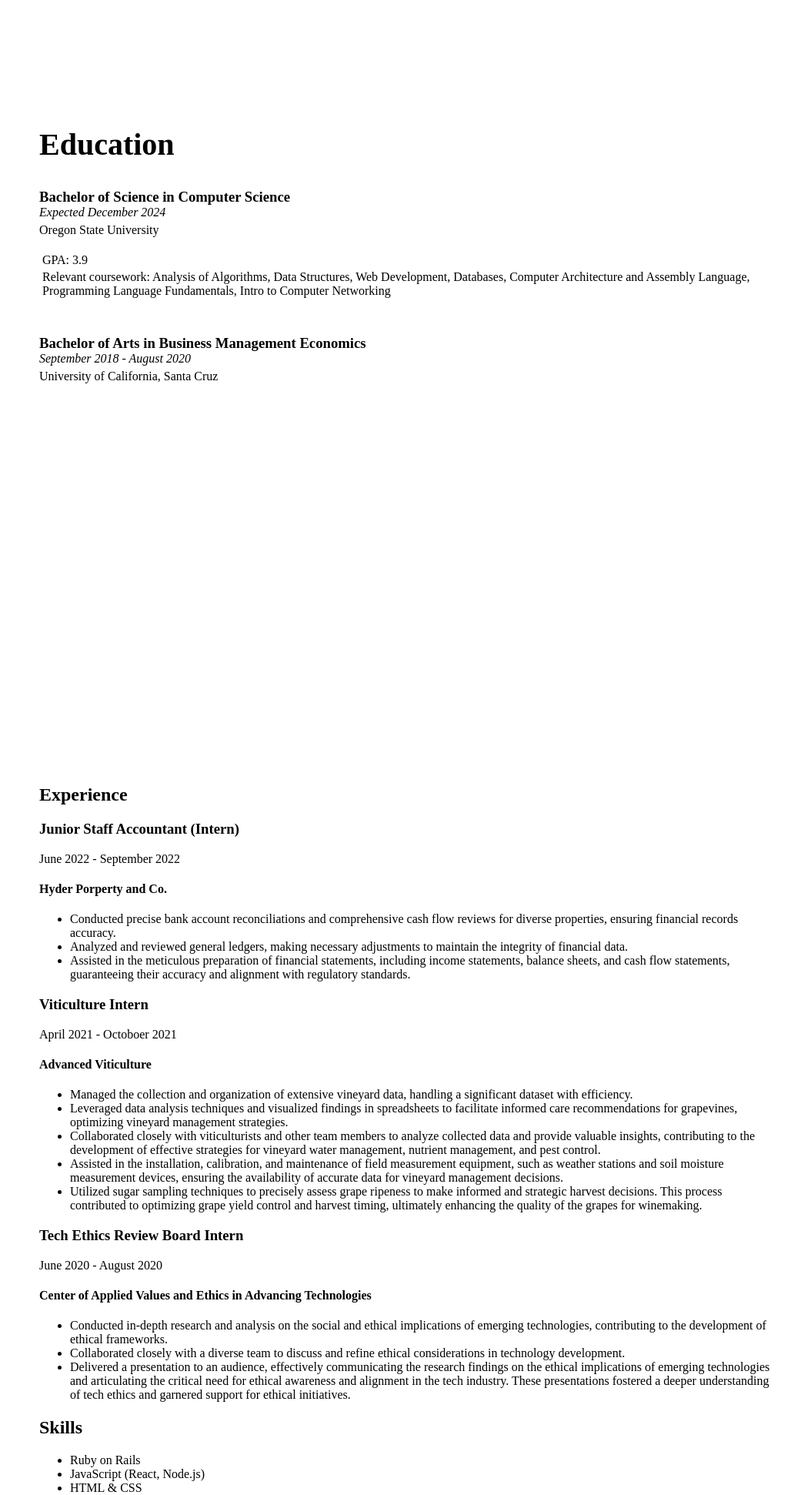
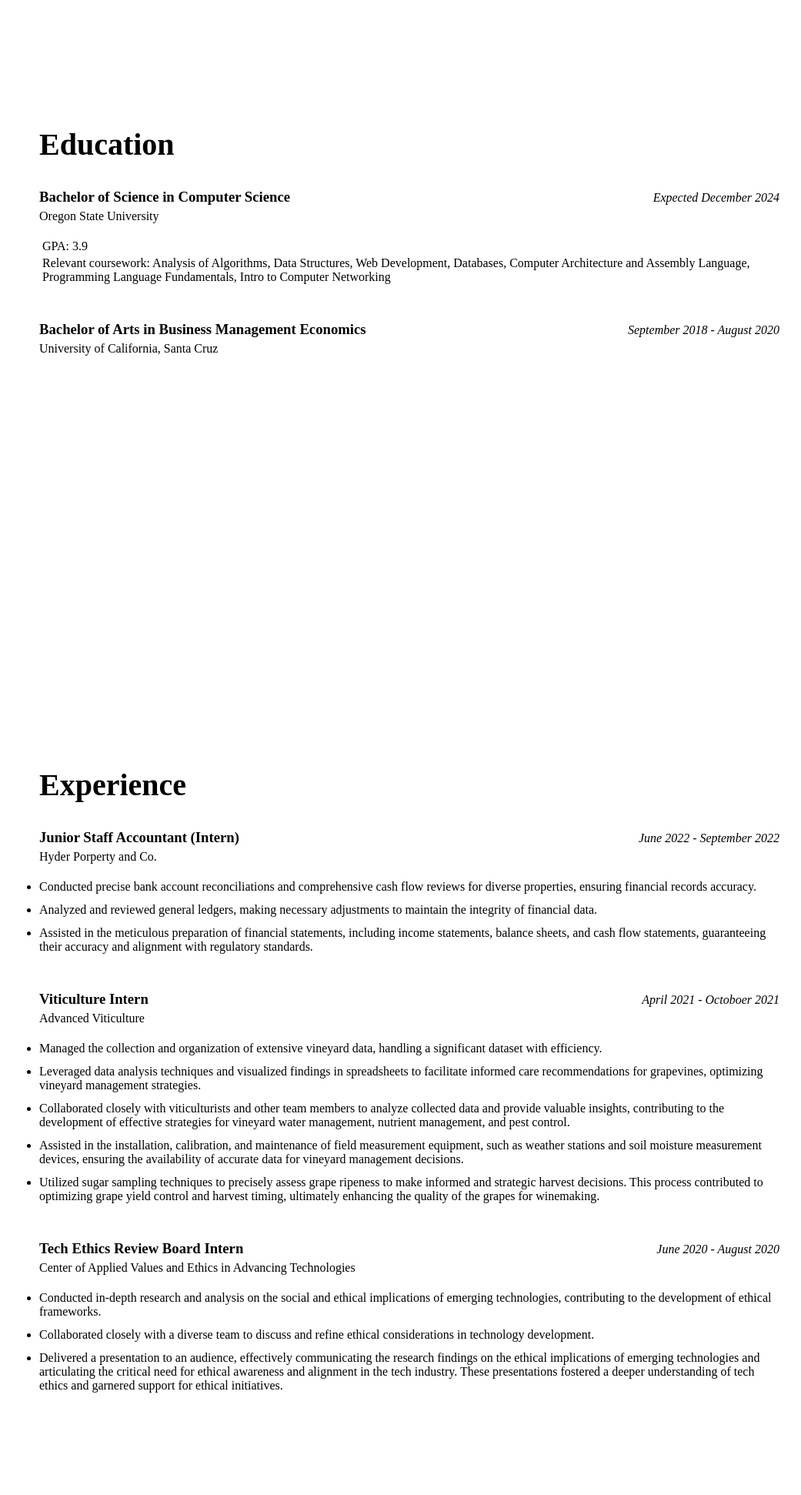
Before and after one commit to Jon-H03/portfolio, a Rails app: page / in a window 1280 px wide. Shown: the part 2133-4075 px from the top of the page at 77% size, without its empty margins (239-1280 px from the left). Run offline with Rails 7, Linux system fonts and the light colour scheme; data comes from the database, SQL or seed files in the repository; style sheets or scripts are compiled from the project's sources; some libraries are stand-ins or nearby versions.

Commit message:
Add Styling for education and experience

```diff
--- a/app/assets/stylesheets/styles.scss
+++ b/app/assets/stylesheets/styles.scss
@@ -176,14 +176,14 @@
 }
 
 #education li:first-of-type {
-  padding-bottom: 1.5em; /* Additional padding for the first degree */
+  padding-bottom: 1.5em;
 }
 
 #education li:last-of-type {
-  padding-bottom: 30em; /* A lot more padding for the last degree */
+  padding-bottom: 30em;
 }
 
-.degree-container {
+.degree {
   display: flex;
   justify-content: space-between;
   align-items: baseline;
@@ -211,9 +211,54 @@
   margin: .25em;
 }
 
+/* End of Education Section */
+
+/* Experience Section */
+#experience .experience-item {
+  margin-bottom: 3em;
+}
+
+#experience .experience-item:last-of-type {
+  padding-bottom: 30em;
+}
+
+.title-date-container {
+  display: flex;
+  justify-content: space-between;
+  align-items: baseline;
+}
+
+#experience h2 {
+  font-size: 2.5em;
+}
+
+#experience h3 {
+  margin: 0;
+}
+
+#experience h4 {
+  font-weight: normal;
+  margin-top: 5px;
+}
+
+#experience .date {
+  font-style: italic;
+}
+
+#experience ul {
+  list-style-type: disc;
+  padding: 0;
+  margin-top: 5px;
+}
+
+#experience li {
+  margin-bottom: 0.75em;
+}
+
+/* End of Experience Section */
 
 
-/* End of Education Section */
+
 
 /* Adjust the body content padding/margin to avoid being hidden by the navbar */
 body {
```
